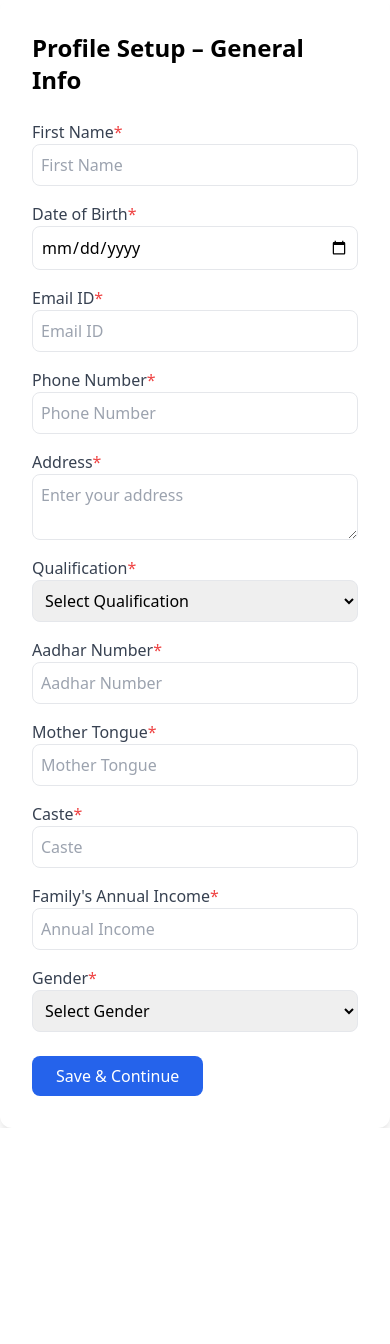
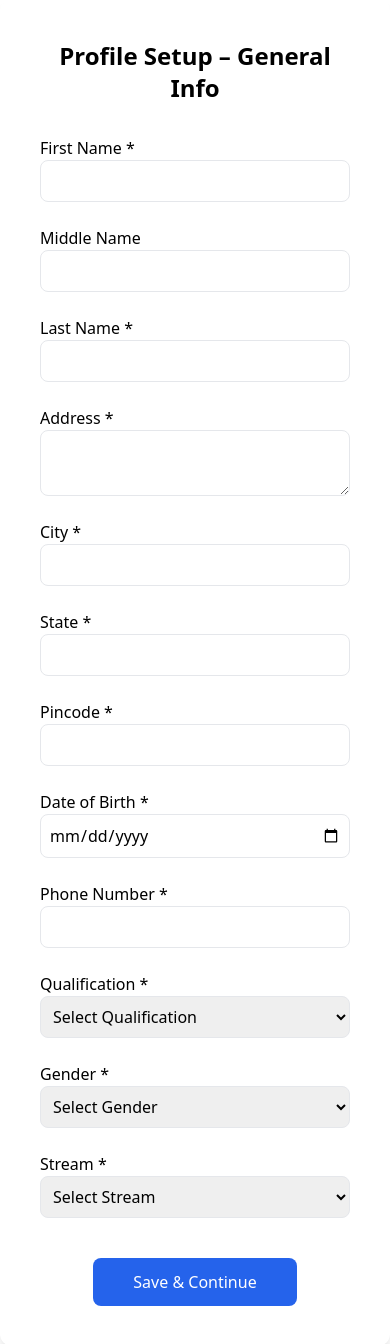
Before and after one commit to Happday-bot/pec-hack-winner, a React (Create React App) app in the folder career-website/: page /profile-setup-basic in a window 390 px wide. Before the commit the page ends 1128 px from the top, so only its background shows below. Built offline with nearby package versions, Linux system fonts and the light colour scheme.

Commit message:
completed basic navigation

```diff
--- a/career-website/src/AptitudeTestLanding.js
+++ b/career-website/src/AptitudeTestLanding.js
@@ -26,15 +26,10 @@ import { useNavigate, useLocation } from "react-router-dom";
 
 const AptitudeLanding = () => {
   const navigate = useNavigate();
-  const location = useLocation();
-  const qualification = location.state?.qualification || "10"; // default to 10th if not passed
+  const goToTest = () => {
 
-  const goToTest = () => {
-    if (qualification === "10") {
-      navigate("/test1");  // 10th test
-    } else if (qualification === "12") {
-      navigate("/test"); // 12th test
-    }
+      navigate("/test");  // 10th test
+
   };
 
   return (
--- a/career-website/src/Aptitudetest12.js
+++ b/career-website/src/Aptitudetest12.js
@@ -139,7 +139,8 @@ If you cannot comply with the schema, return an empty JSON object {}.`,
 
     try {
       const response = await ai.models.generateContent({
-        model: "gemini-2.5-flash",
+        // model: "gemini-2.5-flash",
+        model: "gemini-1.5-flash",
         contents: [
           {
             role: "user",
@@ -154,6 +155,7 @@ If you cannot comply with the schema, return an empty JSON object {}.`,
 
       // SDK gives you a clean accessor
       const rawText = response.text;
+      console.log("Raw Gemini response text:", rawText);
 
       // Gemini often returns JSON as text → hard parse
       let parsed;
--- a/career-website/src/ProfileSetupBasic.js
+++ b/career-website/src/ProfileSetupBasic.js
@@ -1,239 +1,190 @@
-import React, { useState } from "react";
+import React, { useState, useEffect } from "react";
 import { useNavigate } from "react-router-dom";
+import { supabase } from "./supabase"; // adjust path
 
-export default function ProfileSetupBasic() {
+export default function ProfileSetupBasic({ initialData }) {
   const navigate = useNavigate();
 
-  const [form, setForm] = useState({
+  // ---------- EMPTY STRUCTURE ----------
+  const emptyForm = {
     firstName: "",
+    middleName: "",
+    lastName: "",
     dob: "",
-    email: "",
     phone: "",
     address: "",
+    city: "",
+    state: "",
+    pincode: "",
     qualification: "",
-    aadhar: "",
-    motherTongue: "",
-    caste: "",
-    income: "",
-    gender: ""
-  });
-
-  const handleChange = (e) => {
-    setForm({ ...form, [e.target.name]: e.target.value });
+    gender: "",
+    Stream: ""
   };
 
-  // FRONTEND ONLY — NO BACKEND CALL
-  const handleNext = (e) => {
+  // ---------- STATE ----------
+  const [form, setForm] = useState(emptyForm);
+
+  // ---------- LOAD SAVED DATA (VIEW / EDIT) ----------
+  useEffect(() => {
+    if (initialData) {
+      setForm({ ...emptyForm, ...initialData });
+    }
+  }, [initialData]);
+
+  // ---------- HANDLERS ----------
+  const handleChange = (e) => {
+    const { name, value } = e.target;
+    setForm(prev => ({ ...prev, [name]: value }));
+  };
+
+  const handleNext = async (e) => {
+    const email = sessionStorage.getItem("signUpEmail");
+    if (!email) {
+      alert("Session expired. Please sign up again.");
+      return;
+    }
     e.preventDefault();
 
-    // Save form locally
-    localStorage.setItem("profileBasic", JSON.stringify(form));
-
-    // Navigate based on qualification
-    if (form.qualification === "10") {
-      navigate("/profile-setup-10th");
-    } else if (form.qualification === "12") {
-      navigate("/profile-setup-12th");
-    } else {
-      alert("Please select a valid qualification (10th or 12th).");
-    }
+    const payload = {
+      email: email,
+      first_name: form.firstName,
+      middle_name: form.middleName,
+      last_name: form.lastName,
+      dob: form.dob,
+      phone: form.phone,
+      address: form.address,
+      city: form.city,
+      state: form.state,
+      pincode: form.pincode,
+      qualification: form.qualification,
+      gender: form.gender,
+      stream: form.Stream
     };
 
+    const { error } = await supabase
+      .from("profiles")
+      .update(payload)
+      .eq("email", email);
+
+    if (error) {
+      console.error("❌ Profile save failed:", error.message);
+      alert("Failed to save profile. Try again.");
+      return;
+    }
+
+    // 👉 Continue flow (unchanged)
+    navigate("/aptitude-landing", {
+      state: { qualification: form.qualification }
+    });
+  };
+
+
+  // ---------- UI ----------
   return (
-    <div className="max-w-2xl mx-auto bg-white shadow-lg rounded-xl p-8">
-      <h1 className="text-2xl font-bold mb-6">Profile Setup – General Info</h1>
+    <div className="max-w-5xl mx-auto bg-white shadow-lg rounded-xl p-10">
+      <h1 className="text-2xl font-bold mb-8 text-center">
+        Profile Setup – General Info
+      </h1>
 
       <form onSubmit={handleNext}>
-        <div className="space-y-4">
+        <div className="grid grid-cols-1 md:grid-cols-2 gap-x-20 gap-y-6">
 
-          {/* First Name */}
+          {/* LEFT COLUMN */}
+          <div className="flex flex-col gap-6">
+            <Input label="First Name *" name="firstName" value={form.firstName} onChange={handleChange} required />
+            <Input label="Middle Name" name="middleName" value={form.middleName} onChange={handleChange} />
+            <Input label="Last Name *" name="lastName" value={form.lastName} onChange={handleChange} required />
+
             <div className="flex flex-col">
-            <label className="text-gray-700">
-              First Name<span className="text-red-500">*</span>
-            </label>
-            <input
-              type="text"
-              name="firstName"
-              placeholder="First Name"
-              value={form.firstName}
+              <label>Address *</label>
+              <textarea
+                name="address"
+                value={form.address}
                 onChange={handleChange}
-              className="w-full border rounded-lg p-2"
+                className="border rounded-lg p-2"
+                rows={2}
                 required
               />
             </div>
 
-          {/* DOB */}
-          <div className="flex flex-col">
-            <label className="text-gray-700">
-              Date of Birth<span className="text-red-500">*</span>
-            </label>
-            <input
-              type="date"
-              name="dob"
-              value={form.dob}
-              onChange={handleChange}
-              className="w-full border rounded-lg p-2"
-              required
-            />
+            <Input label="City *" name="city" value={form.city} onChange={handleChange} required />
+            <Input label="State *" name="state" value={form.state} onChange={handleChange} required />
+            <Input label="Pincode *" name="pincode" value={form.pincode} onChange={handleChange} required />
           </div>
 
-          {/* Email */}
-          <div className="flex flex-col">
-            <label className="text-gray-700">
-              Email ID<span className="text-red-500">*</span>
-            </label>
-            <input
-              type="email"
-              name="email"
-              placeholder="Email ID"
-              value={form.email}
-              onChange={handleChange}
-              className="w-full border rounded-lg p-2"
-              required
-            />
-          </div>
+          {/* RIGHT COLUMN */}
+          <div className="flex flex-col gap-6">
+            <Input label="Date of Birth *" type="date" name="dob" value={form.dob} onChange={handleChange} required />
+            <Input label="Phone Number *" name="phone" value={form.phone} onChange={handleChange} required />
 
-          {/* Phone */}
-          <div className="flex flex-col">
-            <label className="text-gray-700">
-              Phone Number<span className="text-red-500">*</span>
-            </label>
-            <input
-              type="tel"
-              name="phone"
-              placeholder="Phone Number"
-              value={form.phone}
-              onChange={handleChange}
-              className="w-full border rounded-lg p-2"
-              required
-            />
-          </div>
-
-          {/* Address */}
-          <div className="flex flex-col">
-            <label className="text-gray-700">
-              Address<span className="text-red-500">*</span>
-            </label>
-            <textarea
-              name="address"
-              placeholder="Enter your address"
-              value={form.address}
-              onChange={handleChange}
-              className="w-full border rounded-lg p-2"
-              required
-            ></textarea>
-          </div>
-
-          {/* Qualification */}
-          <div className="flex flex-col">
-            <label className="text-gray-700">
-              Qualification<span className="text-red-500">*</span>
-            </label>
-            <select
+            <Select
+              label="Qualification *"
               name="qualification"
               value={form.qualification}
               onChange={handleChange}
-              className="w-full border rounded-lg p-2"
-              required
-            >
-              <option value="">Select Qualification</option>
-              <option value="10">10th</option>
-              <option value="12">12th</option>
-            </select>
-          </div>
+              options={[
+                { label: "Select Qualification", value: "" },
+                { label: "10th", value: "10" },
+                { label: "12th", value: "12" }
+              ]}
+            />
 
-          {/* Aadhar */}
-          <div className="flex flex-col">
-            <label className="text-gray-700">
-              Aadhar Number<span className="text-red-500">*</span>
-            </label>
-            <input
-              type="text"
-              name="aadhar"
-              placeholder="Aadhar Number"
-              value={form.aadhar}
-              onChange={handleChange}
-              className="w-full border rounded-lg p-2"
-              required
-            />
-          </div>
-
-          {/* Mother Tongue */}
-          <div className="flex flex-col">
-            <label className="text-gray-700">
-              Mother Tongue<span className="text-red-500">*</span>
-            </label>
-            <input
-              type="text"
-              name="motherTongue"
-              placeholder="Mother Tongue"
-              value={form.motherTongue}
-              onChange={handleChange}
-              className="w-full border rounded-lg p-2"
-              required
-            />
-          </div>
-
-          {/* Caste */}
-          <div className="flex flex-col">
-            <label className="text-gray-700">
-              Caste<span className="text-red-500">*</span>
-            </label>
-            <input
-              type="text"
-              name="caste"
-              placeholder="Caste"
-              value={form.caste}
-              onChange={handleChange}
-              className="w-full border rounded-lg p-2"
-              required
-            />
-          </div>
-
-          {/* Income */}
-          <div className="flex flex-col">
-            <label className="text-gray-700">
-              Family's Annual Income<span className="text-red-500">*</span>
-            </label>
-            <input
-              type="number"
-              name="income"
-              placeholder="Annual Income"
-              value={form.income}
-              onChange={handleChange}
-              className="w-full border rounded-lg p-2"
-              required
-            />
-          </div>
-
-          {/* Gender */}
-          <div className="flex flex-col">
-            <label className="text-gray-700">
-              Gender<span className="text-red-500">*</span>
-            </label>
-            <select
+            <Select
+              label="Gender *"
               name="gender"
               value={form.gender}
               onChange={handleChange}
-              className="w-full border rounded-lg p-2"
-              required
-            >
-              <option value="">Select Gender</option>
-              <option value="male">Male</option>
-              <option value="female">Female</option>
-              <option value="other">Other</option>
-            </select>
+              options={[
+                { label: "Select Gender", value: "" },
+                { label: "Male", value: "male" },
+                { label: "Female", value: "female" },
+                { label: "Other", value: "other" }
+              ]}
+            />
+
+            <Select
+              label="Stream *"
+              name="Stream"
+              value={form.Stream}
+              onChange={handleChange}
+              options={[
+                { label: "Select Stream", value: "" },
+                { label: "PCMB", value: "PCMB" },
+                { label: "PCM", value: "PCM" },
+                { label: "Atrs/Commerce", value: "Arts/Commerce" }
+              ]}
+            />
+          </div>
         </div>
 
-        </div>
-
+        <div className="text-center">
           <button
             type="submit"
-          className="mt-6 px-6 py-2 bg-blue-600 text-white rounded-lg hover:bg-blue-700"
+            className="mt-10 px-10 py-3 bg-blue-600 text-white rounded-lg hover:bg-blue-700"
           >
             Save & Continue
           </button>
+        </div>
       </form>
     </div>
   );
 }
+
+/* ---------- SMALL REUSABLE COMPONENTS ---------- */
+const Input = ({ label, ...props }) => (
+  <div className="flex flex-col">
+    <label>{label}</label>
+    <input {...props} className="border rounded-lg p-2" />
+  </div>
+);
+
+const Select = ({ label, options, ...props }) => (
+  <div className="flex flex-col">
+    <label>{label}</label>
+    <select {...props} className="border rounded-lg p-2">
+      {options.map(o => (
+        <option key={o.value} value={o.value}>{o.label}</option>
+      ))}
+    </select>
+  </div>
+);
--- a/career-website/src/SignUp.js
+++ b/career-website/src/SignUp.js
@@ -52,8 +52,11 @@ function SignUp() {
 
     if (error) {
       alert(error.message);
+      sessionStorage.clear();
       setLoading(false);
       return;
+    }else{
+      sessionStorage.setItem("signUpEmail", form.email);
     }
 
     const user = data.user;
```
Lines whose indentation alone changed are shown as unchanged.
